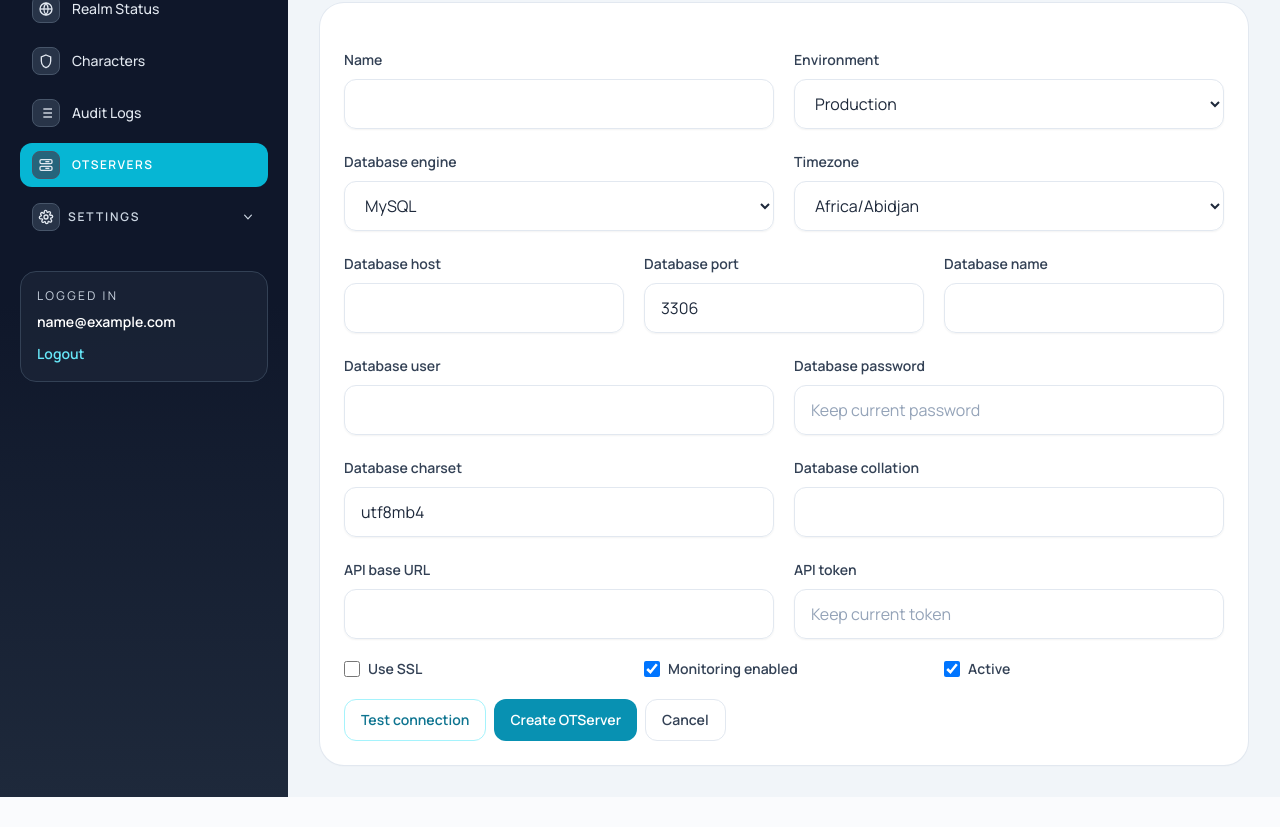
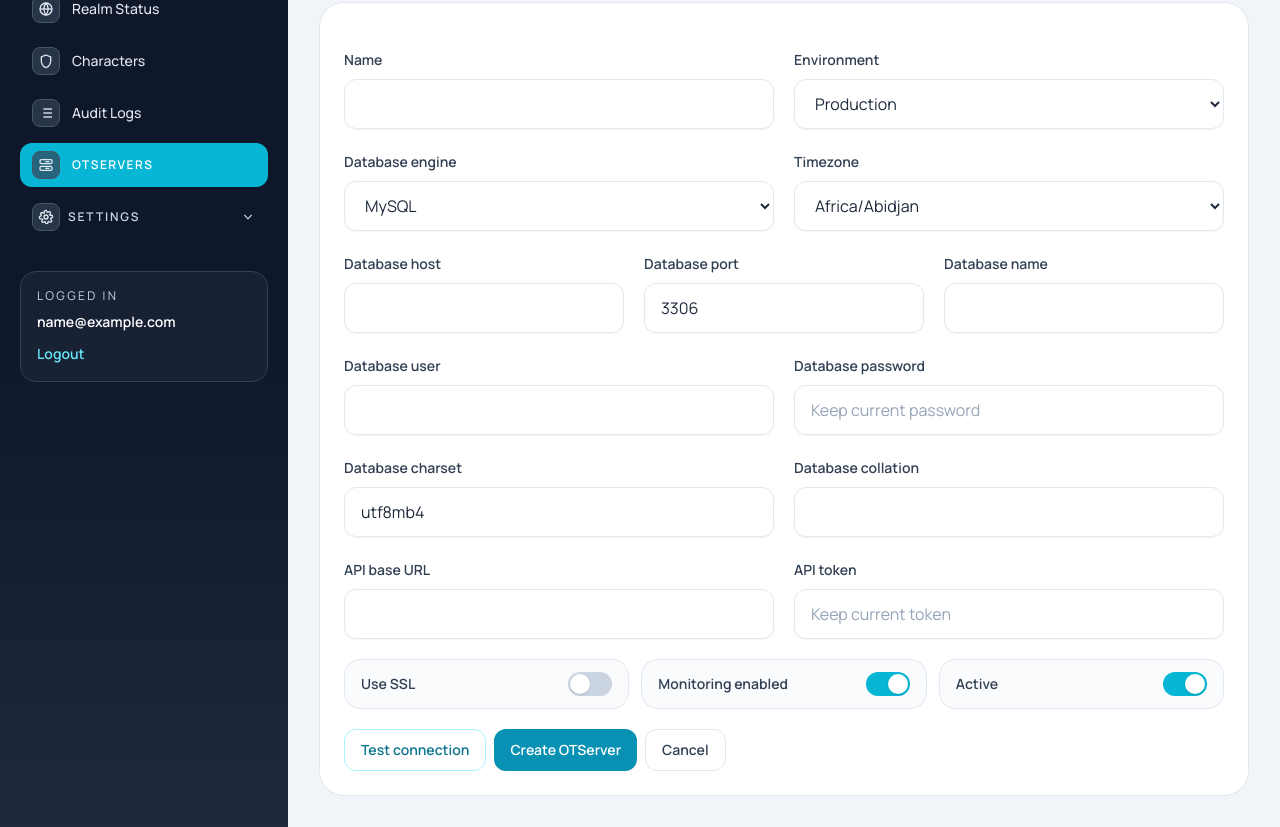
Before and after one commit to FelipeArruda/otserver-tibia-site, a Django app: page /accounts/otservers/new/ in a window 1280 px wide. Shown: the part 189-1016 px from the top of the page. Before the commit the page ends 986 px from the top, so only its background shows below. Run offline with Django 5.2, Linux system fonts and the light colour scheme; the visitor is signed in with stand-in values (Sample User, id 1); data comes from the database, SQL or seed files in the repository; some libraries are stand-ins or nearby versions.

Commit message:
style: refine otserver boolean fields with toggle switches

```diff
--- a/accounts/forms.py
+++ b/accounts/forms.py
@@ -378,16 +378,10 @@ class OTServerForm(forms.ModelForm):
             "db_user": forms.TextInput(attrs={"class": BASE_INPUT_CLASSES}),
             "db_charset": forms.TextInput(attrs={"class": BASE_INPUT_CLASSES}),
             "db_collation": forms.TextInput(attrs={"class": BASE_INPUT_CLASSES}),
-            "db_use_ssl": forms.CheckboxInput(
-                attrs={"class": "h-4 w-4 rounded border-slate-300 text-cyan-600"}
-            ),
+            "db_use_ssl": forms.CheckboxInput(attrs={"class": "peer sr-only"}),
             "api_base_url": forms.URLInput(attrs={"class": BASE_INPUT_CLASSES}),
-            "monitor_enabled": forms.CheckboxInput(
-                attrs={"class": "h-4 w-4 rounded border-slate-300 text-cyan-600"}
-            ),
-            "is_active": forms.CheckboxInput(
-                attrs={"class": "h-4 w-4 rounded border-slate-300 text-cyan-600"}
-            ),
+            "monitor_enabled": forms.CheckboxInput(attrs={"class": "peer sr-only"}),
+            "is_active": forms.CheckboxInput(attrs={"class": "peer sr-only"}),
         }
 
     def __init__(self, *args: object, **kwargs: object) -> None:
--- a/templates/accounts/otserver_form.html
+++ b/templates/accounts/otserver_form.html
@@ -100,18 +100,30 @@
         </div>
       </div>
 
-      <div class="grid gap-5 sm:grid-cols-3">
-        <label class="inline-flex items-center gap-2 text-sm font-semibold text-slate-700">
-          {{ form.db_use_ssl }}
-          {{ form.db_use_ssl.label }}
+      <div class="grid gap-3 sm:grid-cols-3">
+        <label class="flex cursor-pointer items-center justify-between rounded-2xl border border-slate-200 bg-slate-50/70 px-4 py-3 hover:border-cyan-200 hover:bg-cyan-50/40">
+          <span class="text-sm font-semibold text-slate-700">{{ form.db_use_ssl.label }}</span>
+          <span class="relative inline-flex items-center">
+            {{ form.db_use_ssl }}
+            <span class="h-6 w-11 rounded-full bg-slate-300 transition peer-focus:ring-4 peer-focus:ring-cyan-100 peer-checked:bg-cyan-500"></span>
+            <span class="pointer-events-none absolute left-0.5 top-0.5 h-5 w-5 rounded-full bg-white shadow transition peer-checked:translate-x-5"></span>
+          </span>
         </label>
-        <label class="inline-flex items-center gap-2 text-sm font-semibold text-slate-700">
-          {{ form.monitor_enabled }}
-          {{ form.monitor_enabled.label }}
+        <label class="flex cursor-pointer items-center justify-between rounded-2xl border border-slate-200 bg-slate-50/70 px-4 py-3 hover:border-cyan-200 hover:bg-cyan-50/40">
+          <span class="text-sm font-semibold text-slate-700">{{ form.monitor_enabled.label }}</span>
+          <span class="relative inline-flex items-center">
+            {{ form.monitor_enabled }}
+            <span class="h-6 w-11 rounded-full bg-slate-300 transition peer-focus:ring-4 peer-focus:ring-cyan-100 peer-checked:bg-cyan-500"></span>
+            <span class="pointer-events-none absolute left-0.5 top-0.5 h-5 w-5 rounded-full bg-white shadow transition peer-checked:translate-x-5"></span>
+          </span>
         </label>
-        <label class="inline-flex items-center gap-2 text-sm font-semibold text-slate-700">
-          {{ form.is_active }}
-          {{ form.is_active.label }}
+        <label class="flex cursor-pointer items-center justify-between rounded-2xl border border-slate-200 bg-slate-50/70 px-4 py-3 hover:border-cyan-200 hover:bg-cyan-50/40">
+          <span class="text-sm font-semibold text-slate-700">{{ form.is_active.label }}</span>
+          <span class="relative inline-flex items-center">
+            {{ form.is_active }}
+            <span class="h-6 w-11 rounded-full bg-slate-300 transition peer-focus:ring-4 peer-focus:ring-cyan-100 peer-checked:bg-cyan-500"></span>
+            <span class="pointer-events-none absolute left-0.5 top-0.5 h-5 w-5 rounded-full bg-white shadow transition peer-checked:translate-x-5"></span>
+          </span>
         </label>
       </div>
 
```
